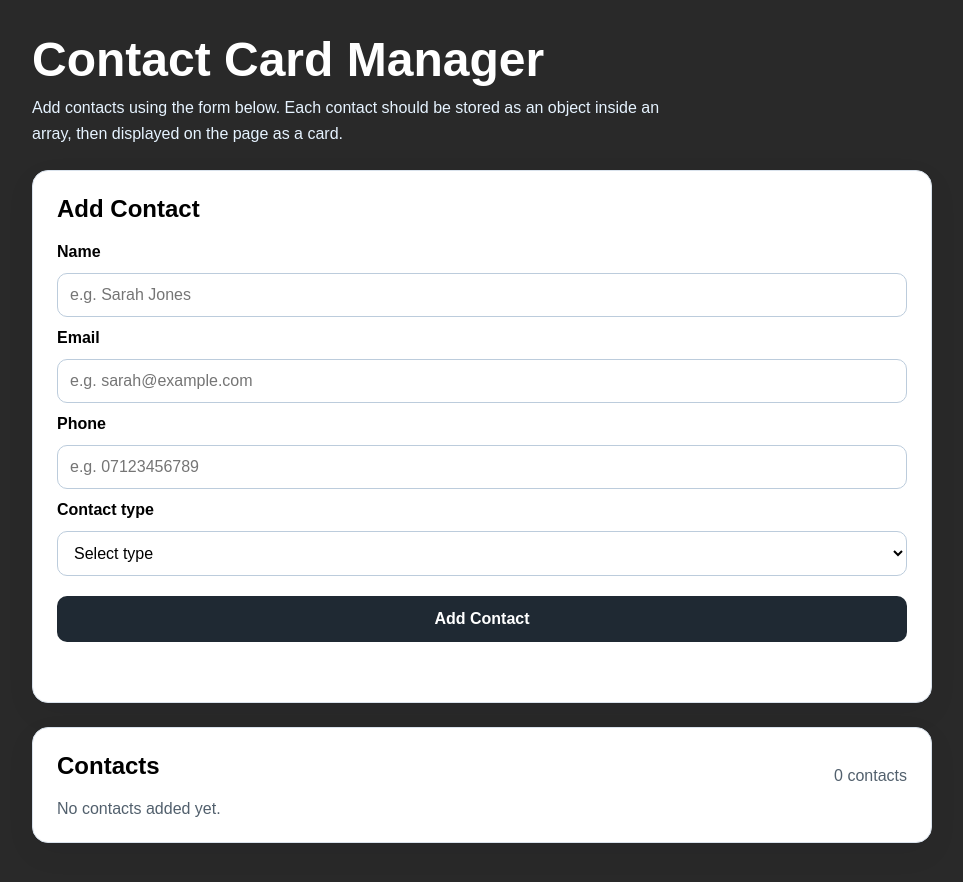
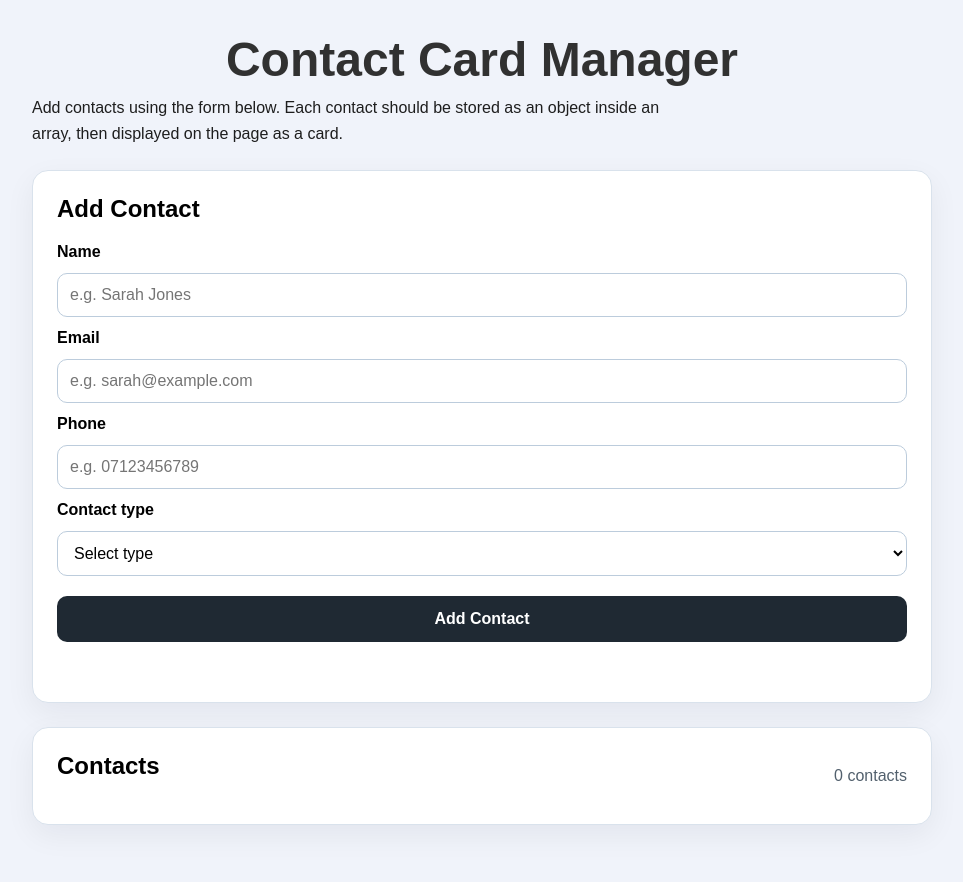
Before and after one commit to imani-tech/contactcardmanager, a plain HTML site: page index.html in a window 1280 px wide. Shown: the whole page, without its empty margins (158-1121 px from the left). Drawn offline with Linux system fonts and the light colour scheme.

Commit message:
fixed  LocalStorage

```diff
--- a/script.js
+++ b/script.js
@@ -8,7 +8,8 @@
 const contactsList = document.getElementById("contactsList")
 
 // *****************VALIDATION**************
- let contacts = []
+  let contacts = JSON.parse(localStorage.getItem("contactCards")) || [];
+ displayCard();
  submitBtn.addEventListener("click", (e) => {
     e.preventDefault()
     // validate if empty
@@ -113,6 +114,4 @@
 
           }
     }
-
     localStorage.setItem("contactCards", JSON.stringify(contacts))
-    localStorage.getItem("contactCards")
--- a/style.css
+++ b/style.css
@@ -5,11 +5,12 @@
 body {
   margin: 0;
   font-family: Arial, Helvetica, sans-serif;
-  background: #292929;
+  background: #f0f3fa;
 }
 
 h1 {
-  color: #ffffff;
+  color: #313131;
+  text-align: center;
 }
 
 .app {
@@ -30,7 +31,7 @@
 .app-header p {
   max-width: 650px;
   margin: 0;
-  color: #e6f3ff;
+  color: #1e1e1e;
   line-height: 1.6;
 }
 
```
